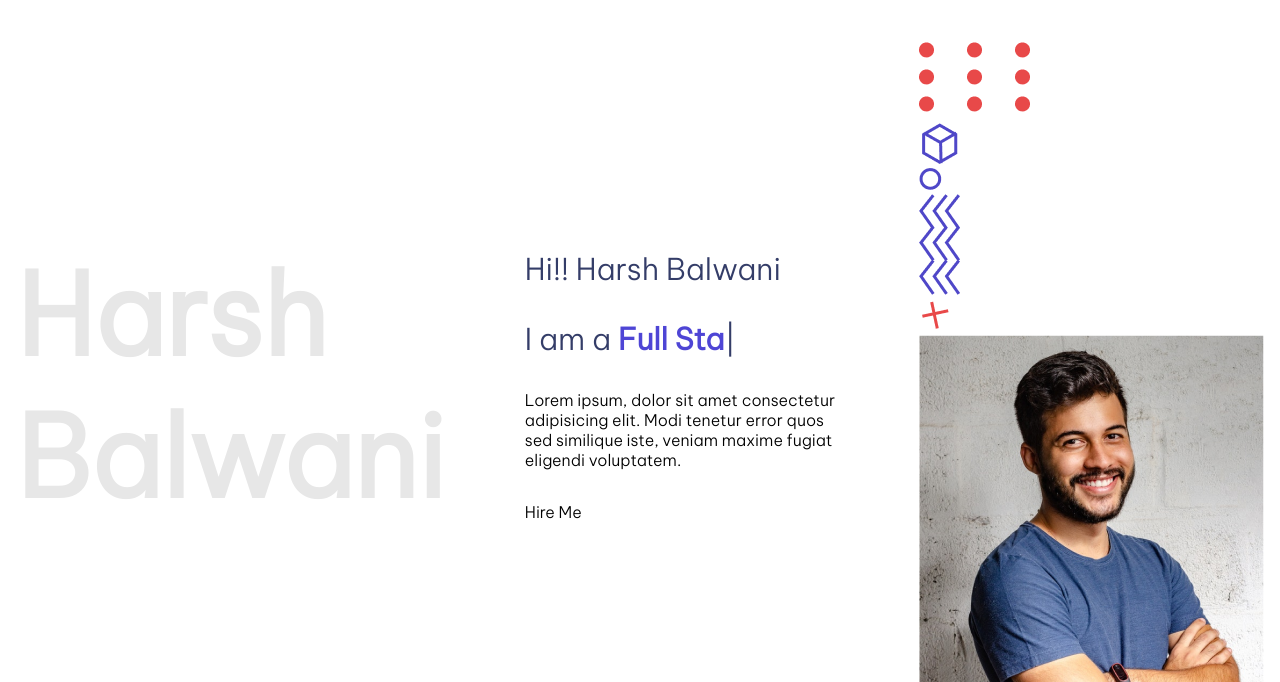
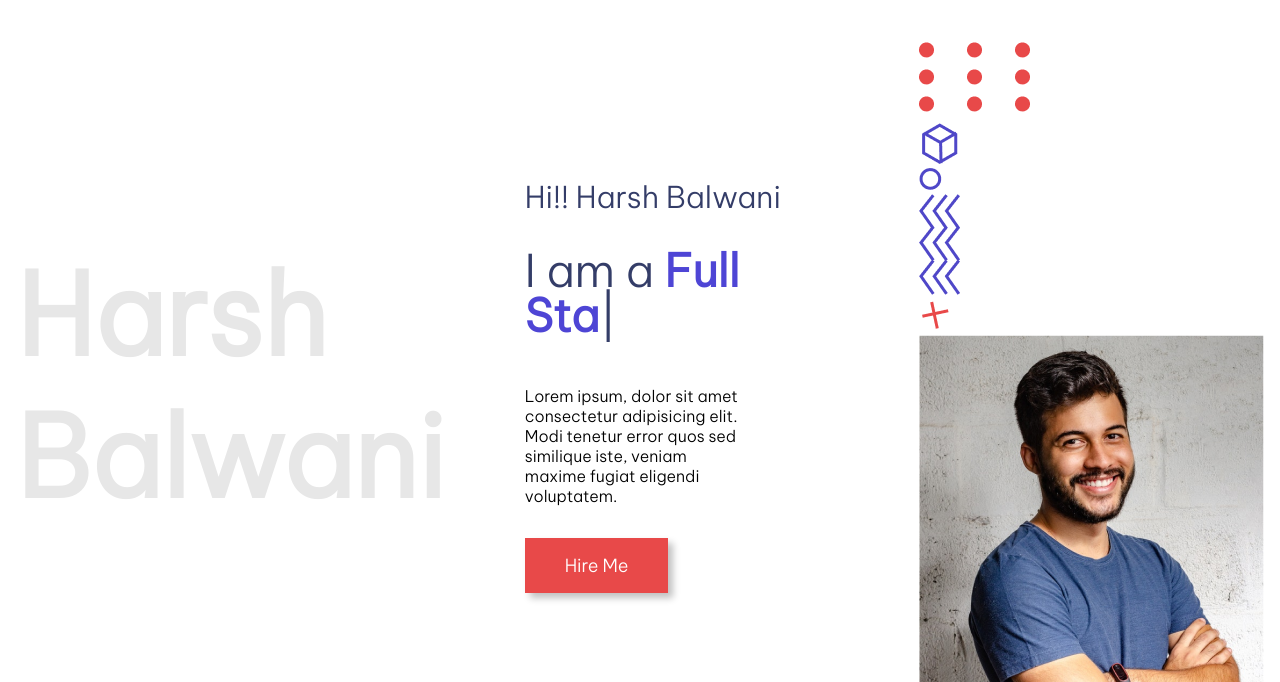
Before and after one commit to HarshBalwanix/MyPortFolio, a plain HTML site: page index.html in a window 1280 px wide. Shown: the part 118-800 px from the top of the page. Drawn offline with nearby package versions, Linux system fonts and the light colour scheme.

Commit message:
Added Hire Me button

```diff
--- a/styles.css
+++ b/styles.css
@@ -115,7 +115,56 @@ a{
     font-weight: 800;
 }
 
-.hero-section-sub-heading{
+.hero-section-left-subheading{
     font-size: 45px;
     line-height: 45px;
 }
+
+.hero-section-description
+{
+    margin-top: 1rem;
+    width: 70%;
+    font-weight: 500;
+}
+
+.btn-pink
+{
+    background-color: var(--bgOrange);
+    width: fit-content;
+    color: white;
+    padding: 0.8rem 2.3rem;
+    box-shadow: 5px 5px 7px 0px #0000003f;
+    font-size: 18px;
+    cursor: pointer;
+    transition: all 0.5s;
+    font-weight: 500;
+    border: solid 3px transparent;
+    position: relative;
+    z-index: 1;
+}
+.btn-pink::before
+{
+    content: "";
+    position: absolute;
+    background-color: white;
+    top: 0px;
+    left: 0;
+    right: 0;
+    bottom:0;
+    z-index: -1;
+    transform: scaleX(0);
+    transform-origin: left ;
+    transition: all 0.8s;
+
+}
+.btn-pink:hover::before{
+    transform: scaleX(1);
+}
+.btn-pink:hover{
+    border: solid 3px var(--bgOrange);
+    color: black;
+}
+#btn-bottom
+{
+    display: none;
+}
```
